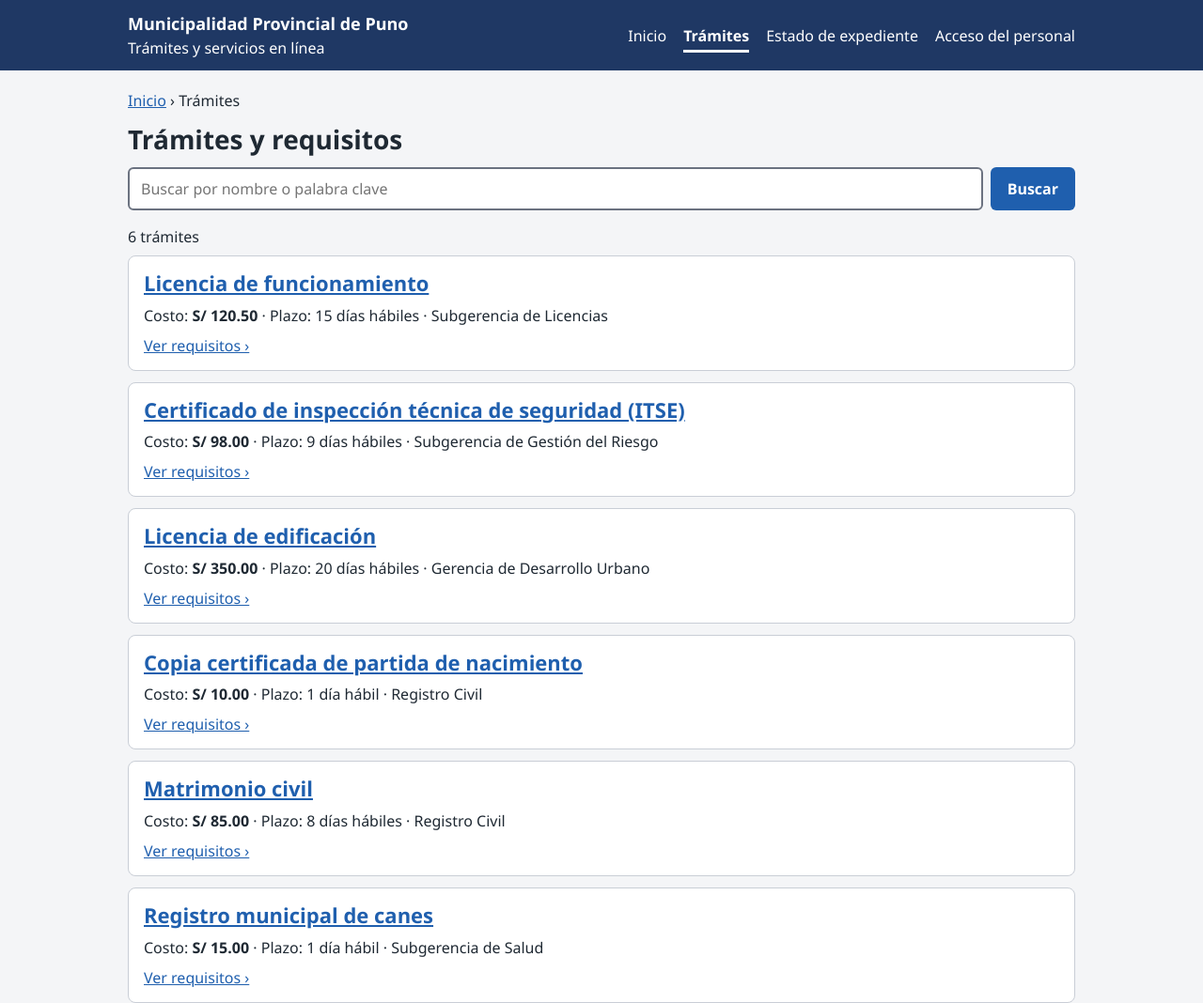
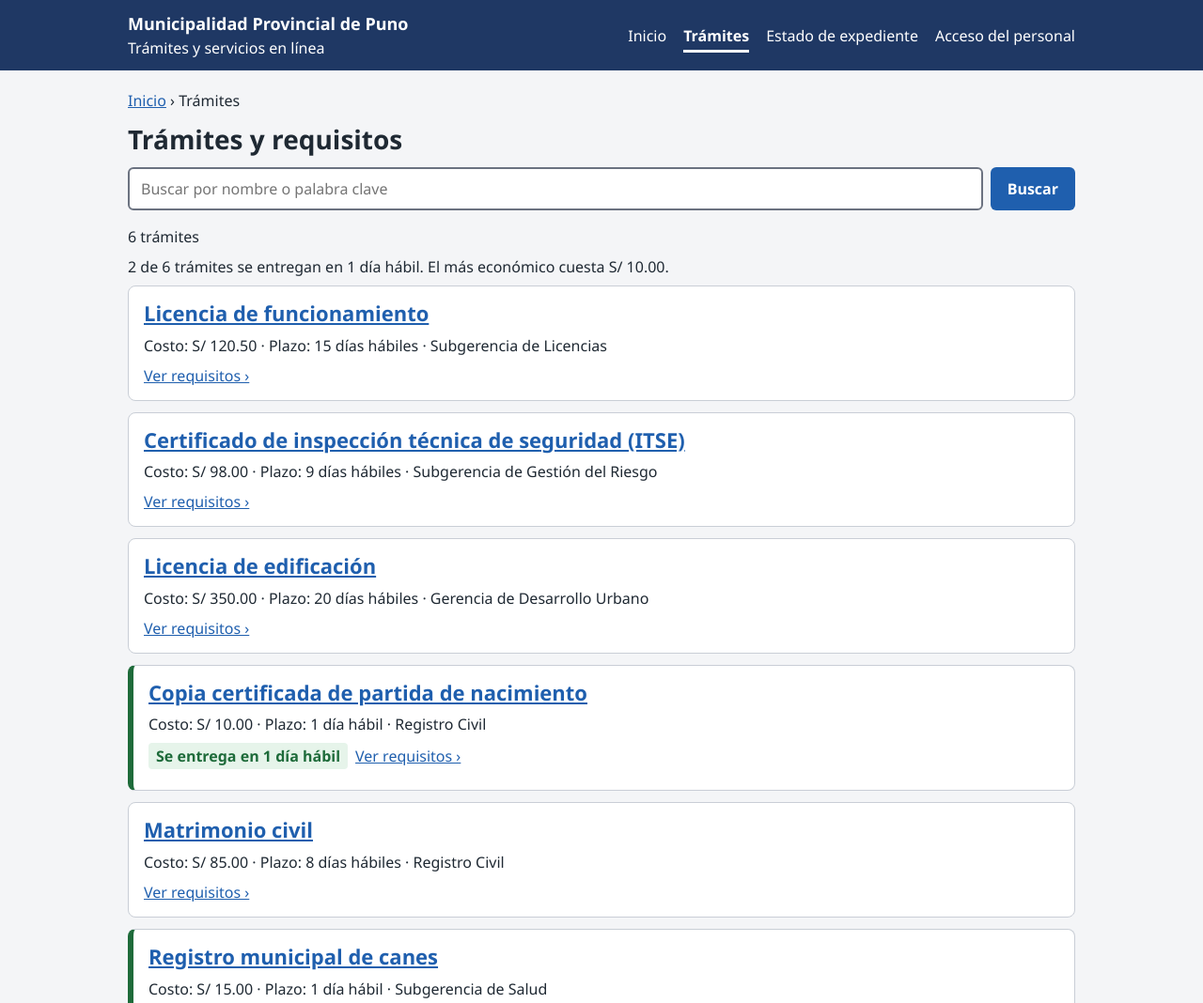
Before and after one commit to omarcalsin/dbp1-muni-puno, a plain HTML site: page tramites.html in a window 1280 px wide. Shown: the top 1068 px of the page at 94% size. Drawn offline with Linux system fonts and the light colour scheme.

Commit message:
G-06 paso 4: lista de trámites generada con createElement a partir del arreglo, sin innerHTML

```diff
--- a/css/estilos.css
+++ b/css/estilos.css
@@ -120,7 +120,9 @@ input[aria-invalid="true"] { border-color: var(--error); }
 #resumen a { color: var(--error); }
 
 /* G-06: estados que cambia JavaScript (siempre con texto, no solo color) */
-.entrega { background: var(--ok-fondo); color: var(--ok); border-radius: 6px; padding: 10px 12px; }
 .estado-atencion { font-weight: 600; }
 .estado-atencion.abierto { color: var(--ok); }
 .estado-atencion.cerrado { color: var(--error); }
+.entrega { background: var(--ok-fondo); color: var(--ok); border-radius: 6px; padding: 10px 12px; }
+.lista li.rapido { border-left: 6px solid var(--ok); }
+.etiqueta { display: inline-block; background: var(--ok-fondo); color: var(--ok); font-weight: 600; border-radius: 4px; padding: 2px 8px; margin: 0 8px 8px 0; }
--- /dev/null
+++ b/js/tramites.js
@@ -0,0 +1,67 @@
+// G-06 · Paso 4 · Lista de trámites generada a partir de un arreglo de objetos (TRAMITES, en datos.js).
+// Cada tarjeta se crea con createElement, se llena con textContent y se agrega con append.
+
+const campo = document.querySelector("#q");
+const lista = document.querySelector("#lista");
+campo.value = parametro("q") || "";
+
+// Crea la tarjeta <li> de un trámite.
+function crearTarjeta(t) {
+  const tarjeta = document.createElement("li");
+  const titulo = document.createElement("h2");
+  const enlace = document.createElement("a");
+  enlace.href = `detalle.html?id=${encodeURIComponent(t.id)}`;
+  enlace.textContent = t.nombre;
+  titulo.append(enlace);
+
+  const datos = document.createElement("p");
+  datos.className = "datos";
+  datos.textContent = `Costo: ${soles(t.costo)} · Plazo: ${t.plazo} · ${t.area}`;
+
+  const ver = document.createElement("a");
+  ver.href = enlace.href;
+  ver.textContent = "Ver requisitos ›";
+
+  tarjeta.append(titulo, datos);
+  // Caso especial: se entrega en 1 día hábil → clase y texto (no solo color)
+  if (Number.parseInt(t.plazo, 10) === 1) {
+    tarjeta.classList.add("rapido");
+    const etiqueta = document.createElement("p");
+    etiqueta.className = "etiqueta";
+    etiqueta.textContent = "Se entrega en 1 día hábil";
+    tarjeta.append(etiqueta);
+  }
+  tarjeta.append(ver);
+  return tarjeta;
+}
+
+// Muestra los trámites que coinciden con la búsqueda.
+function mostrar() {
+  const q = campo.value.trim().toLowerCase();
+  const encontrados = tramites().filter((t) => t.nombre.toLowerCase().includes(q));
+  lista.replaceChildren(); // vacía la lista sin usar innerHTML
+  for (const t of encontrados) {
+    lista.append(crearTarjeta(t));
+  }
+  document.querySelector("#contador").textContent = q
+    ? `${encontrados.length} trámite(s) con «${campo.value.trim()}»`
+    : `${encontrados.length} trámites`;
+  document.querySelector("#vacio").hidden = encontrados.length > 0;
+}
+
+// Resumen con métodos de arreglos: cuántos se entregan en 1 día y el costo más bajo.
+function mostrarResumen() {
+  const todos = tramites();
+  const rapidos = todos.filter((t) => Number.parseInt(t.plazo, 10) === 1).length;
+  const masBarato = todos.reduce((min, t) => (t.costo < min ? t.costo : min), todos[0].costo);
+  document.querySelector("#resumen-tramites").textContent =
+    `${rapidos} de ${todos.length} trámites se entregan en 1 día hábil. El más económico cuesta ${soles(masBarato)}.`;
+}
+
+document.querySelector("#buscador").addEventListener("submit", (ev) => {
+  ev.preventDefault();
+  mostrar();
+});
+campo.addEventListener("input", mostrar);
+mostrar();
+mostrarResumen();
--- a/tramites.html
+++ b/tramites.html
@@ -23,11 +23,12 @@
   <main class="contenedor">
     <p class="migas"><a href="index.html">Inicio</a> › Trámites</p>
     <h1>Trámites y requisitos</h1>
-    <form class="buscador" role="search" onsubmit="event.preventDefault(); mostrar();">
-      <input id="q" type="search" placeholder="Buscar por nombre o palabra clave" aria-label="Buscar trámite" oninput="mostrar()">
+    <form class="buscador" id="buscador" role="search">
+      <input id="q" type="search" placeholder="Buscar por nombre o palabra clave" aria-label="Buscar trámite">
       <button class="boton" type="submit">Buscar</button>
     </form>
     <p class="contador" id="contador" aria-live="polite"></p>
+    <p class="contador" id="resumen-tramites"></p>
     <ul class="lista" id="lista"></ul>
     <div class="mensaje error" id="vacio" hidden><strong>⚠ No se encontraron trámites</strong>Revise la palabra o pruebe con otra, por ejemplo «licencia».</div>
   </main>
@@ -38,20 +39,6 @@
     </div>
   </footer>
   <script src="js/datos.js"></script>
-  <script>
-    const campo = document.getElementById("q");
-    campo.value = parametro("q") || "";
-    function mostrar() {
-      const q = campo.value.trim().toLowerCase();
-      const lista = tramites().filter(t => t.nombre.toLowerCase().includes(q));
-      document.getElementById("lista").innerHTML = lista.map(t => `
-        <li><h2><a href="detalle.html?id=${t.id}">${t.nombre}</a></h2>
-        <p class="datos">Costo: <strong>${soles(t.costo)}</strong> · Plazo: ${t.plazo} · ${t.area}</p>
-        <a href="detalle.html?id=${t.id}">Ver requisitos ›</a></li>`).join("");
-      document.getElementById("contador").textContent = q ? `${lista.length} trámite(s) con «${campo.value.trim()}»` : `${lista.length} trámites`;
-      document.getElementById("vacio").hidden = lista.length > 0;
-    }
-    mostrar();
-  </script>
+  <script src="js/tramites.js"></script>
 </body>
 </html>
```
